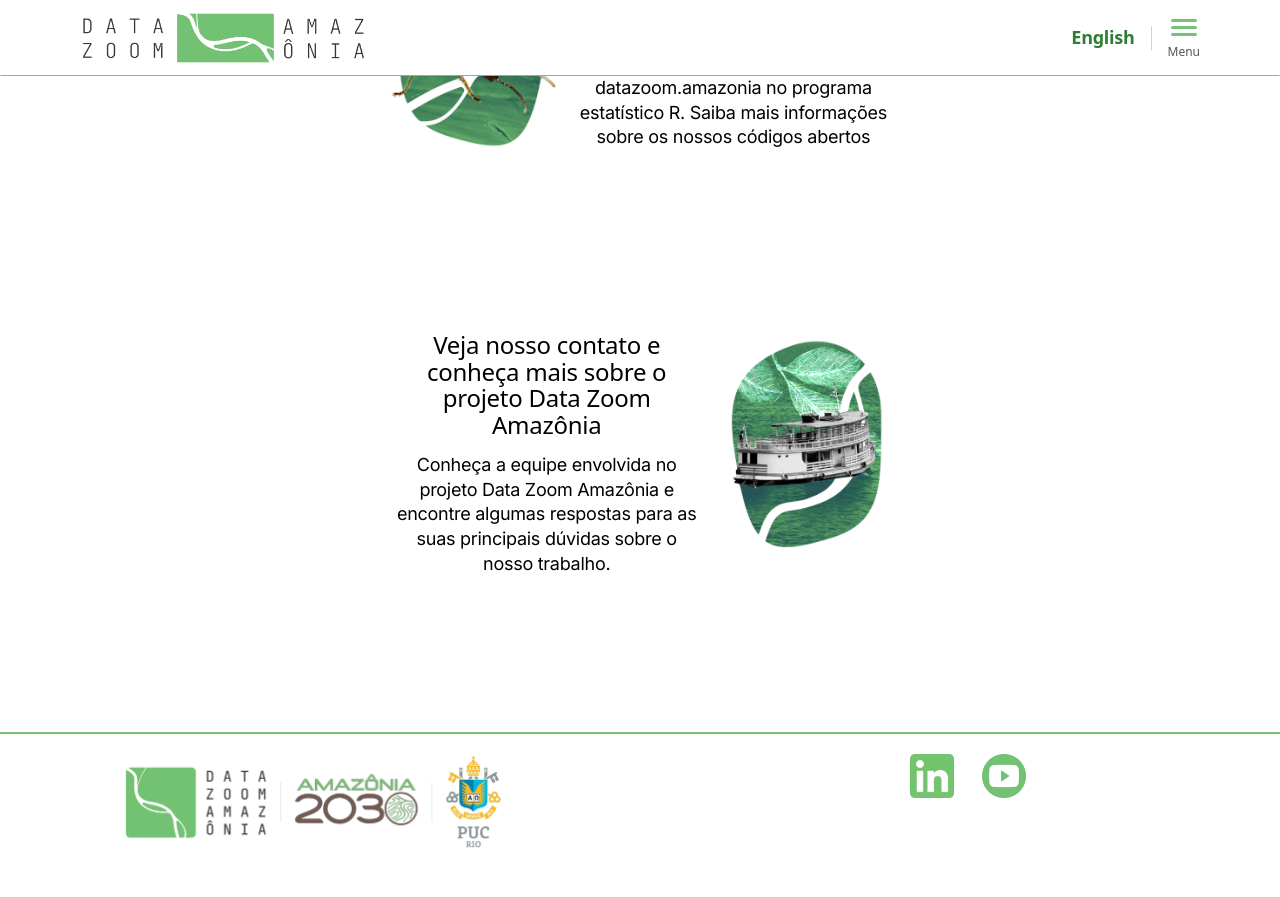
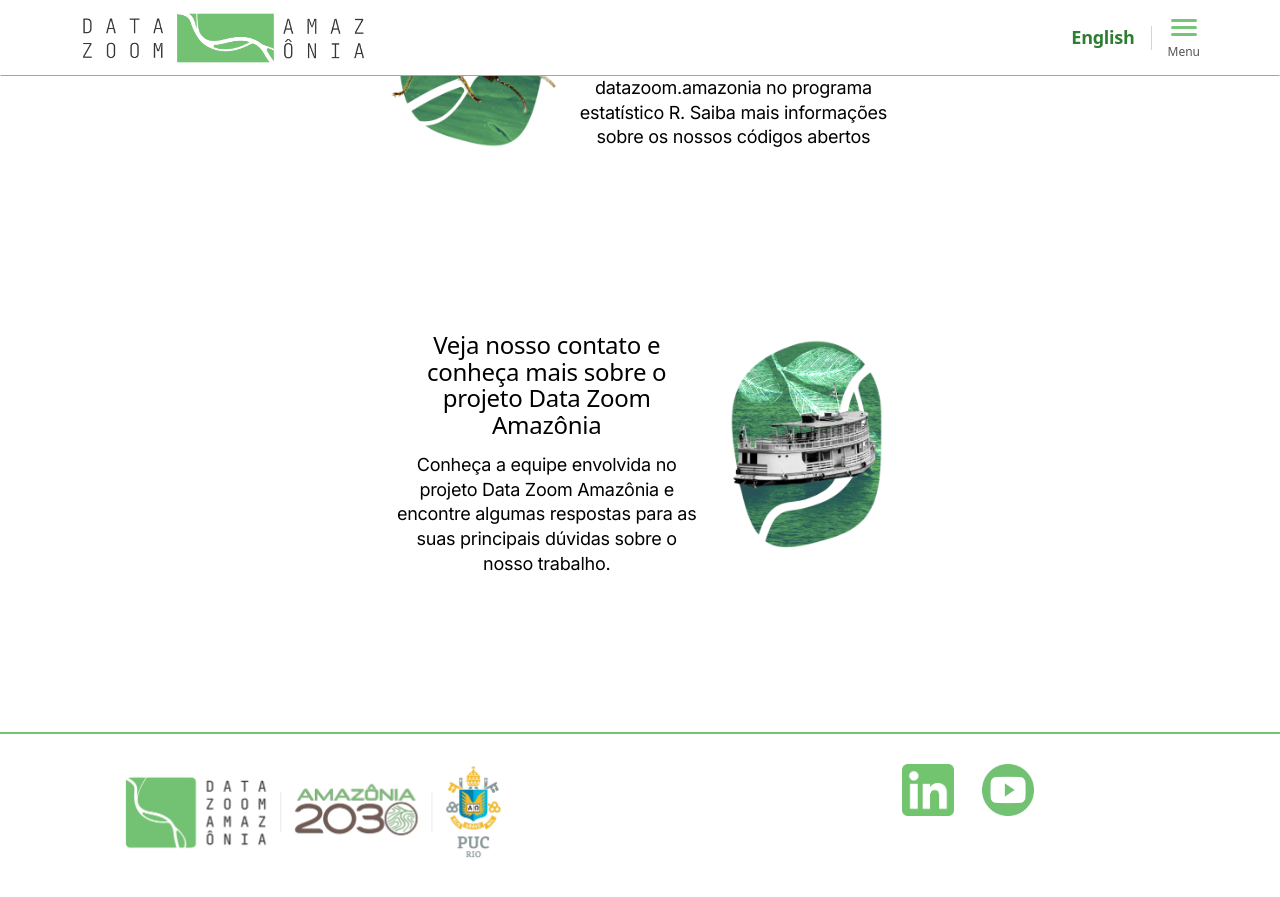
Before and after one commit to datazoompuc/amazonia, a Jekyll site: the page built from index.md, in a window 1280 px wide and 900 px high, scrolled down 1848 px. Shown: the top 897 px of the window. Built offline with Jekyll 4.4.1, drawn with Linux system fonts in a browser that asks for light colours; nearby versions of some CDN libraries; before the commit the page ends 2698 px from its top, so only the background shows below that.

Commit message:
ajuster footer

```diff
--- a/assets/css/style.css
+++ b/assets/css/style.css
@@ -777,16 +777,17 @@
 
 footer.dzam-footer {
   border-top: 2px solid var(--viridis-matas-color);
-  padding: 20px 0 0;
+  padding: 30px 0 40px;
+  text-align: center;
 }
+
 footer.dzam-footer.row {
   justify-content: center;   /* centra as colunas dentro do .row */
-  gap: 56px;                 /* espaço entre logos e redes (ajuste fino) */
+  align-items: center;
+  flex-direction: column;
+  gap: 28px;                 /* espaço entre logos e redes (ajuste fino) */
 }
 
-footer.dzam-footer .footer-left.w-100 {
-  width: auto !important;
-}
 
 footer.dzam-footer .footer-logo {
   display: block;
@@ -803,17 +804,15 @@
   gap: 28px;
 }
 footer.dzam-footer .social-icon {
-  width: 44px;
-  height: 44px;
+  width: 52px;
+  height: 52px;
   display: block;
 }
 
 @media (max-width: 768px) {
-  footer.dzam-footer.row { gap: 24px; }
-  footer.dzam-footer .footer-left,
-  footer.dzam-footer .footer-right { text-align: center; }
+  footer.dzam-footer.row { gap: 20px; }
   footer.dzam-footer .footer-logo { max-height: 80px; }
-  footer.dzam-footer .social-icon { width: 40px; height: 40px; }
+  footer.dzam-footer .social-icon { width: 48px; height: 48px; }
 }
 
 /* --------- Viz --------- */
```
